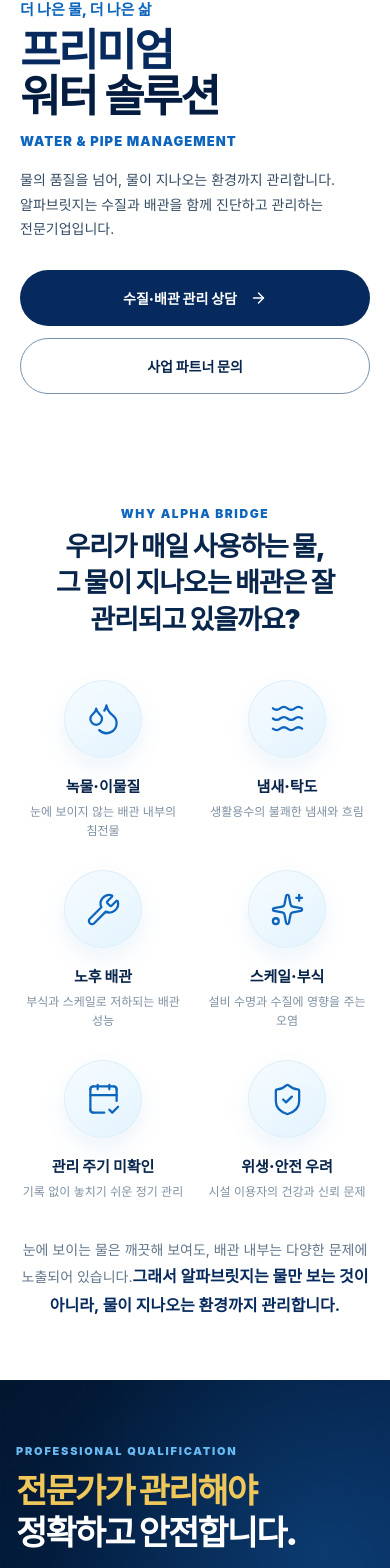
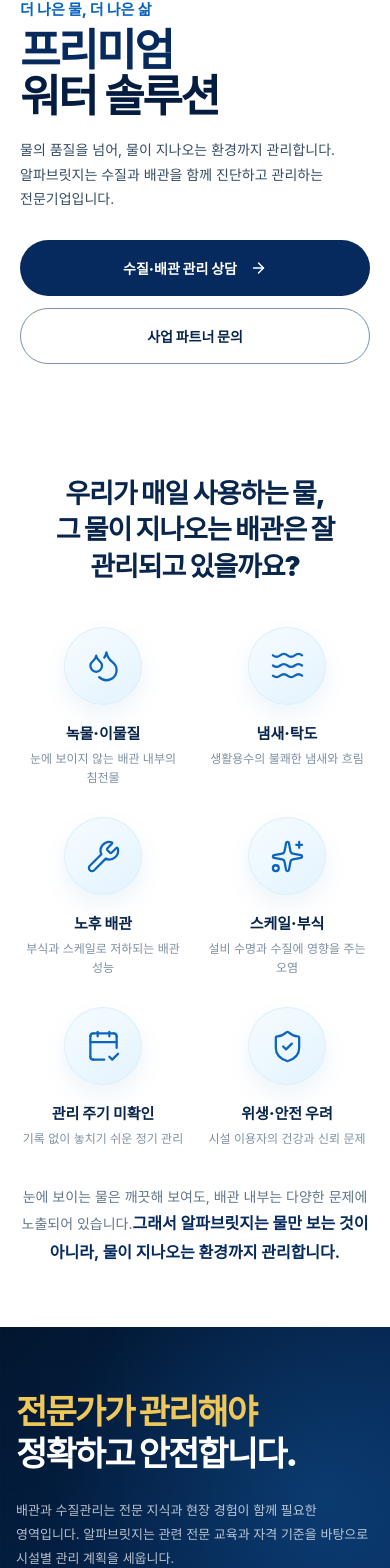
Before and after one commit to ogto/clean-system, a Next.js app: page / in a window 390 px wide. Shown: the part 397-1965 px from the top of the page. Built offline with nearby package versions, Linux system fonts and the light colour scheme.

Commit message:
Remove English section subtitles

```diff
--- a/app/globals.css
+++ b/app/globals.css
@@ -75,7 +75,6 @@
   .eyebrow { color: var(--blue); font-size: 20px; font-weight: 800; }
   .hero h1 { margin-top: 8px; color: var(--navy); font-size: clamp(48px, 4.4vw, 72px); font-weight: 900; letter-spacing: -.055em; line-height: 1.05; }
   .hero h1 strong { color: var(--deep-navy); }
-  .heroEnglish { margin-top: 14px; color: var(--blue); font-size: 18px; font-weight: 900; letter-spacing: .08em; }
   .heroDescription { margin-top: 19px; color: #354c63; font-size: 16px; line-height: 1.75; }
   .heroActions { margin-top: 28px; display: flex; gap: 12px; }
   .heroActions a { min-height: 54px; padding: 0 27px; display: inline-flex; align-items: center; justify-content: center; gap: 13px; border-radius: 28px; font-size: 14px; font-weight: 900; transition: transform .2s ease, box-shadow .2s ease; }
@@ -92,8 +91,7 @@
   .heroDots button.active { width: 28px; background: var(--navy); }
 
   .introSection { padding: 82px 0 76px; text-align: center; }
-  .sectionEyebrow, .sectionHeading > p { color: var(--blue); font-size: 12px; font-weight: 900; letter-spacing: .13em; }
-  .introSection h2, .sectionHeading h2 { margin-top: 8px; color: var(--ink); font-size: 34px; font-weight: 900; letter-spacing: -.04em; line-height: 1.35; }
+  .introSection h2, .sectionHeading h2 { color: var(--ink); font-size: 34px; font-weight: 900; letter-spacing: -.04em; line-height: 1.35; }
   .concernGrid { margin-top: 42px; display: grid; grid-template-columns: repeat(6, 1fr); gap: 17px; }
   .concernGrid article { min-width: 0; }
   .concernGrid article > span { width: 92px; height: 92px; margin-inline: auto; display: grid; place-items: center; border-radius: 50%; background: linear-gradient(145deg, #f7fcff, #e3f3fe); color: var(--blue); box-shadow: inset 0 0 0 1px #e0eff9, 0 10px 25px rgba(16,116,190,.08); }
@@ -123,8 +121,7 @@
   .expertiseSection::before { content: ""; position: absolute; inset: 0; opacity: .25; background-image: linear-gradient(rgba(255,255,255,.035) 1px, transparent 1px), linear-gradient(90deg, rgba(255,255,255,.035) 1px, transparent 1px); background-size: 42px 42px; mask-image: linear-gradient(90deg, #000, transparent 75%); }
   .expertiseGrid { position: relative; display: grid; grid-template-columns: minmax(0, 1.05fr) minmax(0, .95fr); gap: 70px; align-items: center; }
   .expertiseGrid > * { min-width: 0; }
-  .expertiseCopy > p:first-child { color: #69baf1; font-size: 11px; font-weight: 900; letter-spacing: .16em; }
-  .expertiseCopy h2 { margin-top: 12px; font-size: clamp(34px, 3.2vw, 48px); font-weight: 950; letter-spacing: -.055em; line-height: 1.25; }
+  .expertiseCopy h2 { font-size: clamp(34px, 3.2vw, 48px); font-weight: 950; letter-spacing: -.055em; line-height: 1.25; }
   .expertiseCopy h2 span { color: var(--gold-light); }
   .expertiseLead { max-width: 590px; margin-top: 22px; color: rgba(255,255,255,.72); font-size: 14px; line-height: 1.85; }
   .qualificationFlow { margin-top: 34px; display: grid; grid-template-columns: repeat(5, 1fr); gap: 10px; }
@@ -154,8 +151,7 @@
   .stepsGrid span { position: absolute; top: -7px; right: 8px; color: #c8d6e2; font-size: 11px; font-weight: 900; }
   .stepsGrid strong { margin-top: 10px; color: var(--ink); font-size: 12px; }
   .certificateCard { padding: 37px 32px; display: grid; grid-template-columns: 1fr 175px; gap: 20px; align-items: center; border-radius: 16px; background: radial-gradient(circle at 100% 0, #0c60ad, #062d64 52%, #031e45); color: #fff; box-shadow: 0 18px 38px rgba(3,37,81,.18); }
-  .certificateCard p { color: #7dbff2; font-size: 10px; font-weight: 900; letter-spacing: .12em; }
-  .certificateCard h2 { margin-top: 7px; color: var(--gold-light); font-size: 31px; font-weight: 900; }
+  .certificateCard h2 { color: var(--gold-light); font-size: 31px; font-weight: 900; }
   .certificateCard > div > span { color: rgba(255,255,255,.72); font-size: 13px; line-height: 1.5; }
   .certificateCard ul { margin-top: 22px; display: grid; gap: 9px; }
   .certificateCard li { display: flex; align-items: center; gap: 8px; color: rgba(255,255,255,.84); font-size: 12px; }
@@ -168,8 +164,7 @@
   .certificateSeal span { margin-top: 8px; color: rgba(255,255,255,.55); font-size: 6px; letter-spacing: .08em; }
   .caseStudy { margin-top: 28px; min-height: 360px; display: grid; grid-template-columns: .42fr .58fr; overflow: hidden; border: 1px solid var(--line); border-radius: 16px; background: #fff; }
   .caseCopy { padding: 48px 40px; }
-  .caseCopy > p { color: var(--blue); font-size: 11px; font-weight: 900; letter-spacing: .12em; }
-  .caseCopy h2 { margin-top: 10px; color: var(--ink); font-size: 29px; font-weight: 900; letter-spacing: -.04em; line-height: 1.38; }
+  .caseCopy h2 { color: var(--ink); font-size: 29px; font-weight: 900; letter-spacing: -.04em; line-height: 1.38; }
   .caseCopy > span { margin-top: 14px; display: block; color: var(--muted); font-size: 12px; line-height: 1.7; }
   .caseCopy > small { margin-top: 13px; display: block; color: #8a9aa8; font-size: 9px; line-height: 1.65; }
   .caseCopy button { min-height: 45px; margin-top: 26px; padding: 0 20px; display: inline-flex; align-items: center; gap: 12px; border-radius: 23px; background: var(--navy); color: #fff; font-size: 12px; font-weight: 900; cursor: pointer; }
@@ -190,8 +185,7 @@
 
   .partnerSection { padding: 0 0 8px; }
   .partnerPanel { min-height: 210px; padding: 44px 55px; display: flex; align-items: center; justify-content: space-between; gap: 35px; border-radius: 18px 18px 0 0; background: linear-gradient(120deg, #073b78, #031c40); color: #fff; }
-  .partnerPanel p { color: #68b6ee; font-size: 11px; font-weight: 900; letter-spacing: .12em; }
-  .partnerPanel h2 { margin-top: 8px; font-size: 27px; font-weight: 900; letter-spacing: -.035em; line-height: 1.36; }
+  .partnerPanel h2 { font-size: 27px; font-weight: 900; letter-spacing: -.035em; line-height: 1.36; }
   .partnerPanel > div > span { margin-top: 9px; display: block; color: rgba(255,255,255,.6); font-size: 12px; }
   .partnerActions { display: flex; flex-direction: column; gap: 10px; }
   .partnerActions a { min-width: 235px; min-height: 52px; padding: 0 21px; display: flex; align-items: center; justify-content: center; gap: 10px; border-radius: 7px; background: #fff; color: var(--navy); font-size: 13px; font-weight: 900; }
@@ -216,8 +210,7 @@
   .modalClose { position: absolute; z-index: 4; top: 18px; right: 18px; width: 42px; height: 42px; display: grid; place-items: center; border: 1px solid rgba(255,255,255,.28); border-radius: 50%; background: rgba(3,27,60,.68); color: #fff; cursor: pointer; backdrop-filter: blur(8px); }
   .modalClose svg { width: 21px; }
   .detailModal > header { padding: 28px 72px 24px 30px; background: var(--deep-navy); color: #fff; }
-  .detailModal > header p { color: #6fc1f3; font-size: 10px; font-weight: 900; letter-spacing: .13em; }
-  .detailModal > header h2 { margin-top: 6px; font-size: 29px; font-weight: 900; }
+  .detailModal > header h2 { font-size: 29px; font-weight: 900; }
   .modalImage { position: relative; height: 285px; overflow: hidden; }
   .modalImage img { object-fit: cover; }
   .modalBody { padding: 30px; }
@@ -289,7 +282,6 @@
     .heroInner { width: 100%; height: auto; padding: 42px 24px 48px; background: #fff; }
     .eyebrow { font-size: 15px; }
     .hero h1 { font-size: clamp(45px, 13vw, 58px); }
-    .heroEnglish { font-size: 13px; }
     .heroDescription { font-size: 14px; }
     .heroDescription br { display: none; }
     .heroActions { width: 100%; flex-direction: column; }
--- a/app/page.tsx
+++ b/app/page.tsx
@@ -35,7 +35,6 @@
 type Detail = {
   id: string;
   title: string;
-  eyebrow: string;
   image: string;
   description: string;
   message: string;
@@ -91,7 +90,6 @@
     detail: {
       id: "water-quality",
       title: "수질관리",
-      eyebrow: "WATER QUALITY MANAGEMENT",
       image: "/eco-technician.png",
       description: "시설의 사용 목적과 급수 환경을 확인하고, 현장 수질 상태에 맞는 관리 방향을 제안합니다.",
       message: "보이는 물뿐 아니라 물이 지나오는 환경까지 관리합니다.",
@@ -106,7 +104,6 @@
     detail: {
       id: "pipe-management",
       title: "배관관리",
-      eyebrow: "PIPE MANAGEMENT",
       image: "/hero-pipe.png",
       description: "배관의 노후도와 오염 가능성을 진단하고 설비 특성에 맞춰 관리 주기와 개선 방법을 설계합니다.",
       message: "배관을 바꾸기 전에, 먼저 정확히 진단합니다.",
@@ -121,7 +118,6 @@
     detail: {
       id: "pipe-cleaning",
       title: "배관세척",
-      eyebrow: "PROFESSIONAL PIPE CLEANING",
       image: "/pipe-cleaning-illustration.png",
       description: "시설과 배관의 상태를 고려한 전문 세척 방식으로 내부 이물질과 침전물을 관리합니다.",
       message: "깨끗한 물은 깨끗한 배관에서 시작됩니다.",
@@ -136,7 +132,6 @@
     detail: {
       id: "water-solution",
       title: "맞춤 워터솔루션",
-      eyebrow: "CUSTOM WATER SOLUTION",
       image: "/alpha-hero-pipeline.png",
       description: "진단 결과를 바탕으로 필터, 세척, 정기관리 등 시설에 필요한 요소를 하나의 관리 체계로 연결합니다.",
       message: "진단부터 개선, 기록까지 하나의 솔루션으로 연결합니다.",
@@ -151,7 +146,6 @@
     detail: {
       id: "regular-care",
       title: "정기관리",
-      eyebrow: "REGULAR MANAGEMENT",
       image: "/partner-field-team.png",
       description: "점검 일정, 작업 결과, 개선 이력을 체계적으로 관리해 시설의 안정적인 수질 환경을 유지합니다.",
       message: "한 번의 작업보다 꾸준한 관리가 더 중요합니다.",
@@ -257,7 +251,6 @@
         <div className="heroInner">
           <p className="eyebrow">더 나은 물, 더 나은 삶</p>
           <h1 id="hero-title">프리미엄<br /><strong>워터 솔루션</strong></h1>
-          <p className="heroEnglish">WATER &amp; PIPE MANAGEMENT</p>
           <p className="heroDescription">물의 품질을 넘어, 물이 지나오는 환경까지 관리합니다.<br />알파브릿지는 수질과 배관을 함께 진단하고 관리하는 전문기업입니다.</p>
           <div className="heroActions">
             <a className="primaryButton" href="#water-pipe">수질·배관 관리 상담<ArrowRight aria-hidden="true" /></a>
@@ -273,7 +266,6 @@
 
       <section className="introSection" id="company">
         <div className="container">
-          <p className="sectionEyebrow">WHY ALPHA BRIDGE</p>
           <h2>우리가 매일 사용하는 물,<br />그 물이 지나오는 배관은 잘 관리되고 있을까요?</h2>
           <div className="concernGrid">
             {concerns.map(({ icon: Icon, title, copy }) => (
@@ -287,7 +279,6 @@
       <section className="expertiseSection" id="water-pipe" aria-labelledby="expertise-title">
         <div className="container expertiseGrid">
           <div className="expertiseCopy">
-            <p>PROFESSIONAL QUALIFICATION</p>
             <h2 id="expertise-title"><span>전문가가 관리해야</span><br />정확하고 안전합니다.</h2>
             <p className="expertiseLead">배관과 수질관리는 전문 지식과 현장 경험이 함께 필요한 영역입니다. 알파브릿지는 관련 전문 교육과 자격 기준을 바탕으로 시설별 관리 계획을 세웁니다.</p>
             <div className="qualificationFlow" aria-label="전문 자격 관리 과정">
@@ -316,7 +307,7 @@
 
       <section className="serviceSection" id="solution">
         <div className="container">
-          <div className="sectionHeading"><p>OUR SERVICES</p><h2>알파브릿지의 전문 서비스</h2><span>카드를 선택하면 상세 내용을 확인할 수 있습니다.</span></div>
+          <div className="sectionHeading"><h2>알파브릿지의 전문 서비스</h2><span>카드를 선택하면 상세 내용을 확인할 수 있습니다.</span></div>
           <div className="serviceGrid">
             {services.map(({ icon: Icon, detail: itemDetail, ...service }) => (
               <button className="serviceCard" type="button" onClick={() => setDetail(itemDetail)} key={service.number}>
@@ -330,7 +321,6 @@
       <section className="managementSection" id="management">
         <div className="container caseStudy">
           <div className="caseCopy">
-            <p>BEFORE &amp; AFTER</p>
             <h2>배관세척 전·후,<br />변화를 직접 확인하세요.</h2>
             <span>동일한 배관 내부를 세척 전과 후로 비교해 오염과 스케일 제거 상태를 한눈에 보여드립니다.</span>
             <small>※ 관리 결과를 설명하기 위한 예시 이미지이며, 실제 결과는 배관 재질과 노후도에 따라 달라질 수 있습니다.</small>
@@ -345,13 +335,13 @@
 
         <div className="container managementGrid">
           <div className="managementProcess">
-            <div className="sectionHeading left"><p>MANAGEMENT PROCESS</p><h2>알파브릿지의 관리 프로세스</h2></div>
+            <div className="sectionHeading left"><h2>알파브릿지의 관리 프로세스</h2></div>
             <div className="stepsGrid">
               {managementSteps.map(([Icon, label], index) => <div key={label}><i><Icon aria-hidden="true" /></i><span>{index + 1}</span><strong>{label}</strong></div>)}
             </div>
           </div>
           <article className="certificateCard">
-            <div><p>ALPHA BRIDGE QUALITY STANDARD</p><h2>수질관리 인증</h2><span>관리되고 있다는 것을 보여주는 새로운 기준</span><ul><li><Check />정기적인 수질·배관 관리 실시</li><li><Check />관리기록 및 점검 보유</li><li><Check />필요한 배관 관리 및 세척</li><li><Check />지속적인 사후 관리</li></ul></div>
+            <div><h2>수질관리 인증</h2><span>관리되고 있다는 것을 보여주는 새로운 기준</span><ul><li><Check />정기적인 수질·배관 관리 실시</li><li><Check />관리기록 및 점검 보유</li><li><Check />필요한 배관 관리 및 세척</li><li><Check />지속적인 사후 관리</li></ul></div>
             <div className="certificateSeal"><BadgeCheck aria-hidden="true" /><small>ALPHA BRIDGE</small><strong>수질관리<br />인증사업장</strong><span>QUALITY MANAGEMENT</span></div>
           </article>
         </div>
@@ -359,14 +349,14 @@
 
       <section className="spacesSection">
         <div className="container">
-          <div className="sectionHeading"><p>WHO WE MANAGE</p><h2>알파브릿지가 관리하는 공간</h2></div>
+          <div className="sectionHeading"><h2>알파브릿지가 관리하는 공간</h2></div>
           <div className="spacesGrid">{spaces.map(([Icon, label]) => <article key={label}><Icon aria-hidden="true" /><strong>{label}</strong></article>)}</div>
         </div>
       </section>
 
       <section className="partnerSection" id="partner">
         <div className="container partnerPanel">
-          <div><p>BUSINESS PARTNER</p><h2>알파브릿지와 함께<br />지역의 워터 매니지먼트 시장을 만듭니다.</h2><span>지사·대리점·영업점 파트너를 모집합니다.</span></div>
+          <div><h2>알파브릿지와 함께<br />지역의 워터 매니지먼트 시장을 만듭니다.</h2><span>지사·대리점·영업점 파트너를 모집합니다.</span></div>
           <div className="partnerActions"><a href="tel:1533-0000"><Phone />관리 상담 1533-XXXX</a><a href="mailto:contact@alpha-waterbridge.com"><CalendarCheck2 />파트너 문의하기</a></div>
         </div>
       </section>
@@ -382,7 +372,7 @@
         <div className="modalBackdrop" role="presentation" onMouseDown={(event) => { if (event.target === event.currentTarget) setDetail(null); }}>
           <section className="detailModal" role="dialog" aria-modal="true" aria-labelledby="detail-title">
             <button className="modalClose" type="button" aria-label="팝업 닫기" onClick={() => setDetail(null)}><X /></button>
-            <header><p>{detail.eyebrow}</p><h2 id="detail-title">{detail.title}</h2></header>
+            <header><h2 id="detail-title">{detail.title}</h2></header>
             <div className="modalImage"><Image src={detail.image} alt={`${detail.title} 대표 이미지`} fill sizes="(max-width: 640px) 95vw, 760px" /></div>
             <div className="modalBody"><p>{detail.description}</p><ul>{detail.bullets.map((bullet) => <li key={bullet}><Check />{bullet}</li>)}</ul><strong>{detail.message}</strong><a href="#partner" onClick={() => setDetail(null)}>상담 문의하기<ArrowRight /></a></div>
           </section>
```
Also changed, not shown: 1 other file (tests, documents, lock files or other folders).
